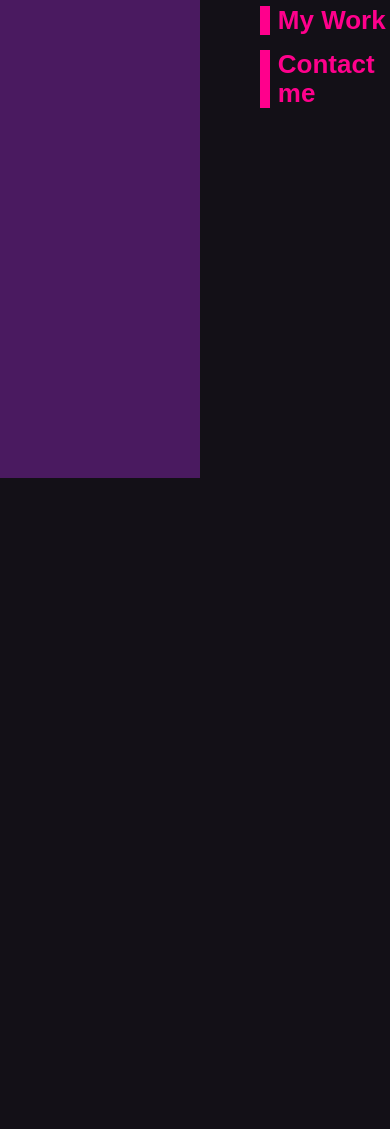
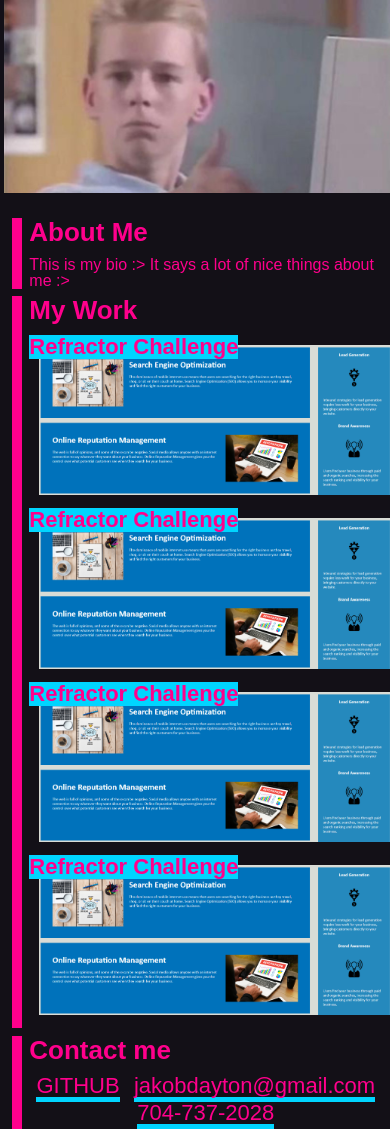
Before and after one commit to JakobDayton/portfolio-assignment, a plain HTML site: page index.html in a window 390 px wide. Shown: the part 366-1495 px from the top of the page. Before the commit the page ends 844 px from the top, so only its background shows below. Drawn offline with Linux system fonts and the light colour scheme.

Commit message:
Added significant structure and design with html and css

```diff
--- a/assets/style.css
+++ b/assets/style.css
@@ -5,11 +5,13 @@
     --deep-purp: #4a1a60;
     --midnight: #24172a;
     --carmine: #ff008c;
+    --leftSpace: 260px;
+    --rightSpace: 60px;
   }
 
 *{
+color: var(--carmine);
 background-color: var(--dark);
-color: var(--carmine)
 }
 
 h1,
@@ -18,14 +20,13 @@ h3,
 h4,
 h5,
 h6 {
-  margin-bottom: 0.625rem;
+  margin-bottom: 10px;
   color: var(--carmine);
   font-weight: 700;
   line-height: 1.1;
 }
 
 h1 {
-  /* 4rem = 40px (4 * 10px) */
   font-size: 30px;
 }
 
@@ -34,47 +35,49 @@ h2 {
 }
 
 h3 {
+  font-size: 24px;
+}
+
+h4 {
   font-size: 22px;
 }
 
-h4 {
+h5 {
   font-size: 20px;
 }
 
-h5 {
-  font-size: 18rem;
-}
-
 h6 {
-  font-size: 16rem;
+  font-size: 18px;
 }
 
 p {
-  margin-bottom: 1rem;
+  font-size: 16px;
 }
 
 .sidebar{
     margin: 0;
     padding: 0;
-    width: 200px;
+    width: 10%;
     background-color: var(--deep-purp);
     position: fixed;
     height: 100%;
     overflow: auto;
+    overflow-x: hidden;
 }
 
 .sidebar h1,
 .sidebar p{
     background-color: var(--deep-purp);
-    margin: 10px 0;
+    margin: 5%;
     padding: 1%;
 }
 
 .sidebar a{
-    display: block;
+    display: flex;
+    flex-wrap: wrap;
     color:var(--cyan);
     background-color: var(--deep-purp);
-    padding: 16px;
+    padding: 5%;
     text-decoration: none;
 }
 
@@ -84,8 +87,11 @@ p {
     text-shadow: 0 0 3px var(--cyan);
 }
 
+main{
+  margin-left: 10%;
+}
 
-.me{
+.top-image{
     height: 200px;
     width: 100%;
     margin-bottom: 25px;
@@ -95,19 +101,74 @@ p {
 }
 
 .card{
-    margin: 4% 0;
     border-width: 0px;
     border-left: 10px;
     border-style: solid;
     border-color: var(--carmine);
     padding-left: 2%;
-    margin-left:260px;
-}
-
-.space{
-    margin: 1%;
+    margin: 2%;
 }
 
 .projects{
+  display: flex;
+  flex-wrap: wrap;
+  justify-content: space-between;
+}
+
+.projects h4{
+  background-color: var(--cyan);
+  position: absolute;
+  top: -22;
+}
+
+.projects img{
+  margin: 10px;
+  max-height: 100%;
+  max-width: 100%;
+}
+
+
+.contacts{
+  display: flex;
+  justify-content: space-around;
+}
+
+.contacts a,
+.contacts p{
+
+  border-width: 0px;
+  border-bottom: 5px;
+  border-style: solid;
+  border-color: var(--cyan);
+  font-size: 22px;
+  font-weight: 400;
+  text-decoration: none;
+}
+
+@media screen and (max-width: 768px) {
+  /* Use flex-direction to stack the navbar, sidebar, and body */
+  main,
+  .card,
+  .projects{
+    flex-direction: column;
+  }
+
+  main{
+    margin-left: 1%;
+  }
+
+  .sidebar{
+    width: 100%;
+    position:relative;
+  }
+
+  .contacts{
+    display: flex;
+    flex-wrap:wrap;
+    justify-content: space-around;
+  }
+
+
+
 
 }
--- a/index.html
+++ b/index.html
@@ -28,7 +28,7 @@
 
     <main>
 
-        <figure class="me" title="A strikingly handsome young man"></figure>
+        <figure class="top-image" title="A strikingly handsome young man"></figure>
 
         <section class="card" id="About Me">
             <h2>
@@ -46,7 +46,30 @@
                 My Work
             </h2>
             <div class="projects">
-
+                <div>
+                    <h4>Refractor Challenge</h4>
+                    <a href="https://jakobdayton.github.io/refactor-challenge/">
+                        <img src= "./assets/images/refractor-challenge.PNG">
+                    </a>
+                </div>
+                <div>
+                    <h4>Refractor Challenge</h4>
+                    <a href="https://jakobdayton.github.io/refactor-challenge/">
+                        <img src= "./assets/images/refractor-challenge.PNG">
+                    </a>
+                </div>
+                <div>
+                    <h4>Refractor Challenge</h4>
+                    <a href="https://jakobdayton.github.io/refactor-challenge/">
+                        <img src= "./assets/images/refractor-challenge.PNG">
+                    </a>
+                </div>
+                <div>
+                    <h4>Refractor Challenge</h4>
+                    <a href="https://jakobdayton.github.io/refactor-challenge/">
+                        <img src= "./assets/images/refractor-challenge.PNG">
+                    </a>
+                </div>
             </div>
         </section>
 
@@ -54,16 +77,14 @@
             <h2>
                 Contact me
             </h2>
-            <div>
-
+            <div class="contacts">
+                <a href = https://github.com/JakobDayton>GITHUB</a>
+                <p>jakobdayton@gmail.com</p>
+                <p>704-737-2028</p>
             </div>
         </section>
     </main>
 
-    <footer>
-        <p>
-            plz hire me &#128150
-        </p>
-    </footer>
+
 </body>
 </html>
```
Also changed, not shown: assets/images/refractor-challenge.PNG (added).
